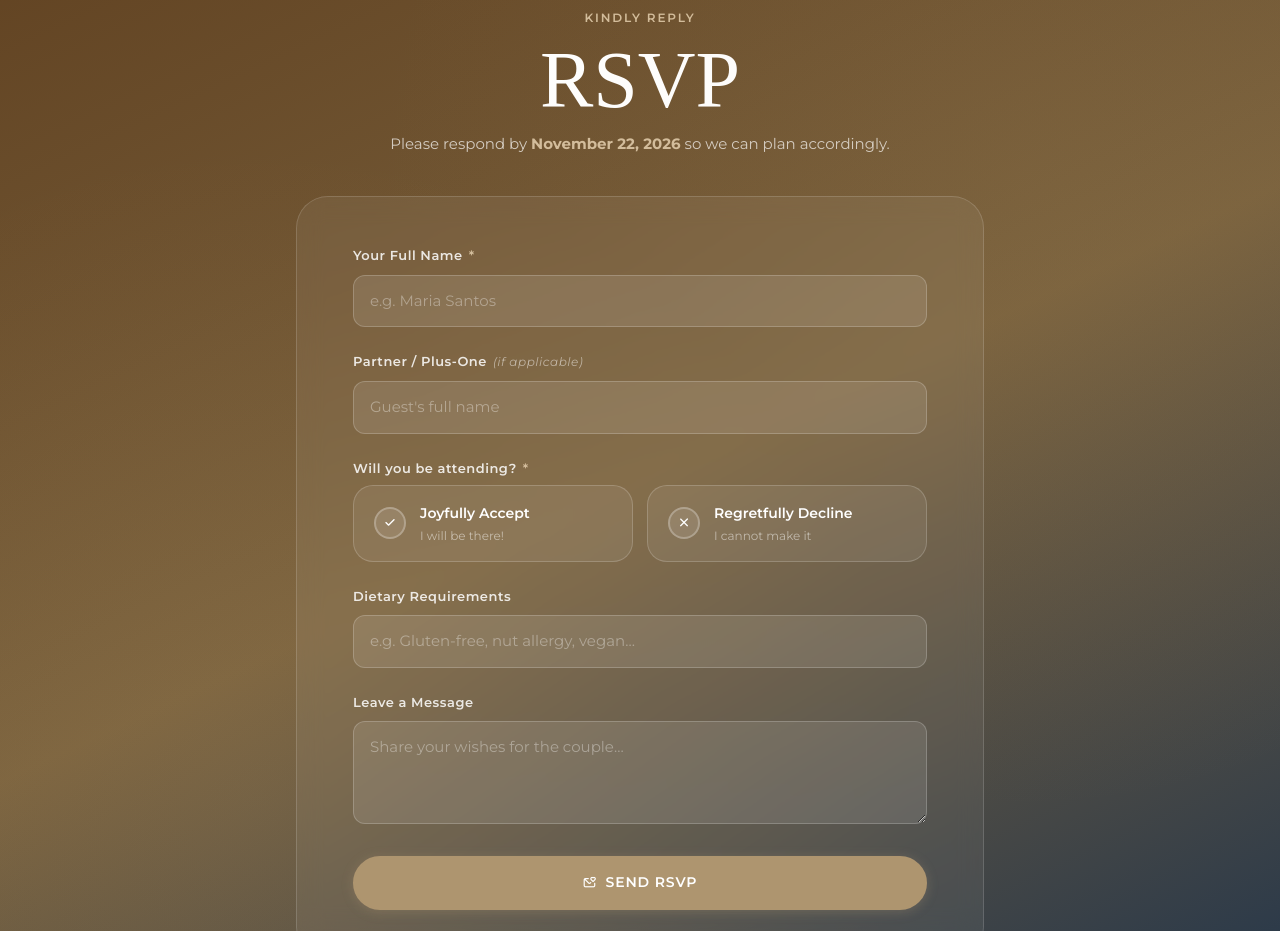
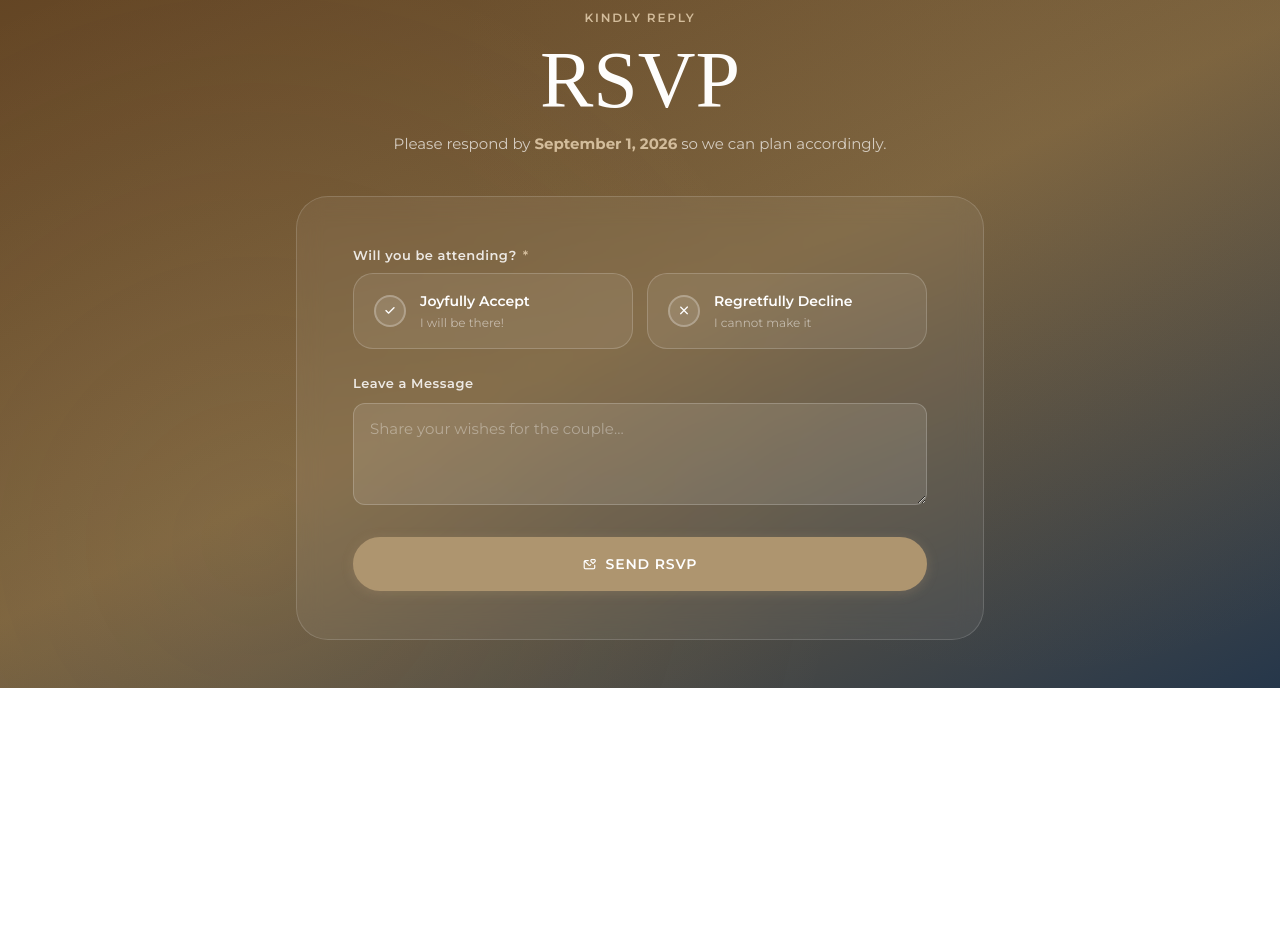
Before and after one commit to jrvncrls/our-wedding, an Angular app: page /wedding in a window 1280 px wide. Shown: the part 8640-9571 px from the top of the page. After the commit the page ends 9328 px from the top, so only its background shows below. Built offline with nearby package versions, Linux system fonts and the light colour scheme; a web font is replaced by a local one.

Commit message:
Update rsvp

```diff
--- a/src/app/features/wedding/components/rsvp/rsvp.component.html
+++ b/src/app/features/wedding/components/rsvp/rsvp.component.html
@@ -6,7 +6,7 @@
       <span class="eyebrow" style="color: var(--color-primary-300)">Kindly Reply</span>
       <h2 class="rsvp__title">RSVP</h2>
       <p class="rsvp__subtitle">
-        Please respond by <strong>November 22, 2026</strong> so we can plan accordingly.
+        Please respond by <strong>September 1, 2026</strong> so we can plan accordingly.
       </p>
     </div>
 
@@ -41,45 +41,6 @@
         novalidate
         aria-label="RSVP form"
       >
-        <!-- Full Name -->
-        <div class="rsvp__field">
-          <label class="rsvp__label" for="fullName">
-            Your Full Name <span class="rsvp__required" aria-hidden="true">*</span>
-          </label>
-          <input
-            class="rsvp__input"
-            [class.rsvp__input--error]="fieldInvalid('fullName')"
-            id="fullName"
-            type="text"
-            formControlName="fullName"
-            placeholder="e.g. Maria Santos"
-            autocomplete="name"
-            [attr.aria-invalid]="fieldInvalid('fullName')"
-            aria-describedby="fullName-error"
-          />
-          @if (fieldInvalid('fullName')) {
-            <p class="rsvp__error" id="fullName-error" role="alert">
-              <i class="uil uil-exclamation-circle"></i>
-              Please enter your full name.
-            </p>
-          }
-        </div>
-
-        <!-- Partner name -->
-        <div class="rsvp__field">
-          <label class="rsvp__label" for="partner">
-            Partner / Plus-One <span class="rsvp__label-hint">(if applicable)</span>
-          </label>
-          <input
-            class="rsvp__input"
-            id="partner"
-            type="text"
-            formControlName="partner"
-            placeholder="Guest's full name"
-            autocomplete="off"
-          />
-        </div>
-
         <!-- Attendance -->
         <div class="rsvp__field">
           <fieldset class="rsvp__fieldset">
@@ -131,21 +92,10 @@
           }
         </div>
 
-        <!-- Meal choice (only when attending) -->
+
+<!-- Dietary requirements (only when attending) -->
         @if (isAttending()) {
           <div class="rsvp__field rsvp__field--animate">
-            <label class="rsvp__label" for="meal">Meal Preference</label>
-            <select class="rsvp__select" id="meal" formControlName="meal">
-              <option value="" disabled>Select a meal</option>
-              <option value="beef">Beef Tenderloin</option>
-              <option value="fish">Grilled Sea Bass</option>
-              <option value="vegetarian">Vegetarian Option</option>
-            </select>
-          </div>
-        }
-
-        <!-- Dietary requirements -->
-        <div class="rsvp__field">
             <label class="rsvp__label" for="dietary">Dietary Requirements</label>
             <input
               class="rsvp__input"
@@ -155,6 +105,7 @@
               placeholder="e.g. Gluten-free, nut allergy, vegan…"
             />
           </div>
+        }
 
         <!-- Message -->
         <div class="rsvp__field">
--- a/src/app/features/wedding/components/rsvp/rsvp.component.ts
+++ b/src/app/features/wedding/components/rsvp/rsvp.component.ts
@@ -3,10 +3,7 @@ import { ReactiveFormsModule, FormBuilder, FormGroup, Validators } from '@angula
 import { ButtonComponent } from '../../../../shared/components/button/button.component';
 
 export interface RSVPFormValue {
-  fullName: string;
-  partner: string;
   attending: string;
-  meal: string;
   dietary: string;
   message: string;
 }
@@ -26,10 +23,7 @@ export class RsvpComponent {
 
   constructor(private fb: FormBuilder) {
     this.form = this.fb.group({
-      fullName: ['', [Validators.required, Validators.minLength(2)]],
-      partner: [''],
       attending: ['', Validators.required],
-      meal: [''],
       dietary: [''],
       message: [''],
     });
```
Lines whose indentation alone changed are shown as unchanged.
